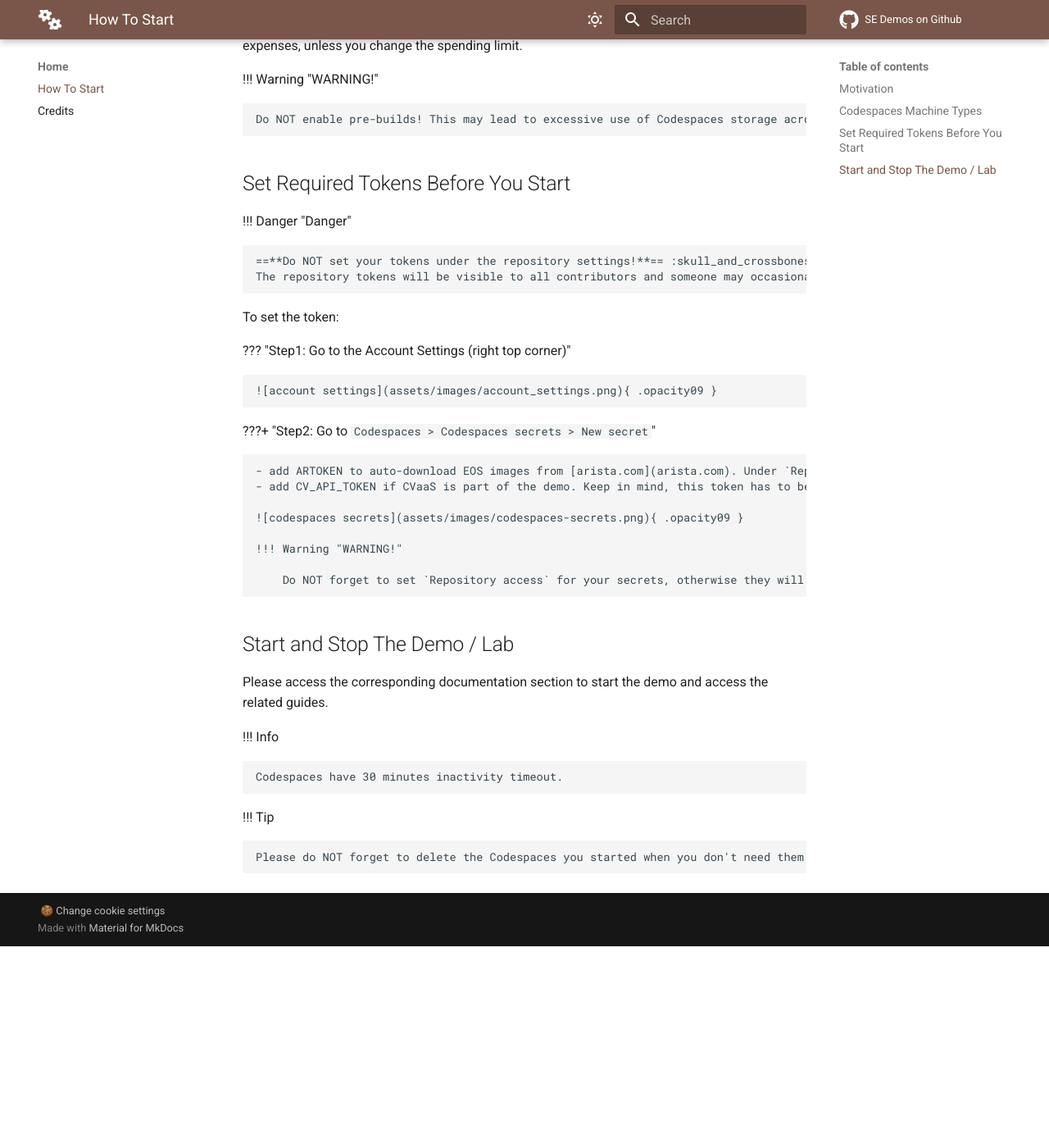
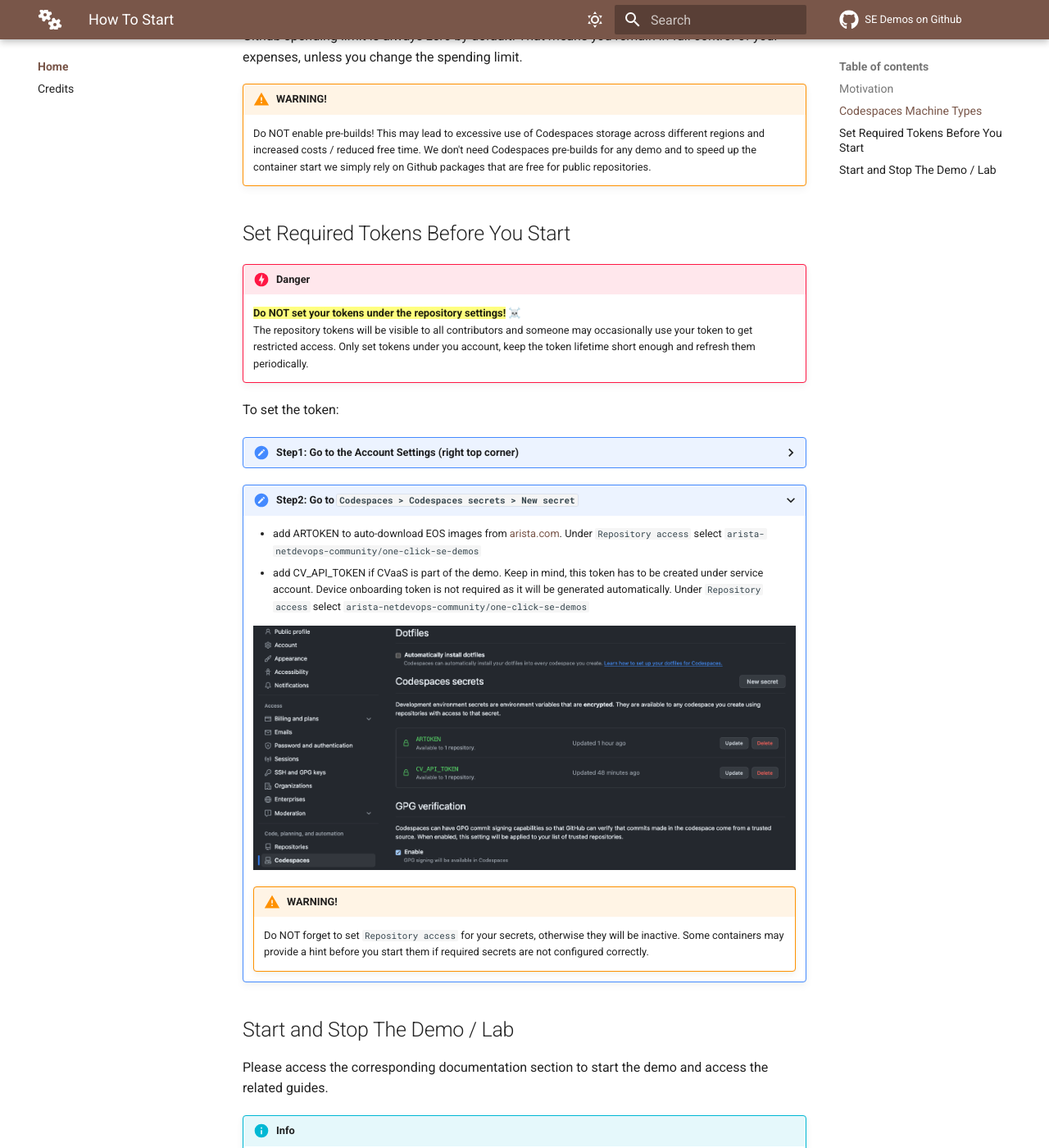
Before and after one commit to arista-netdevops-community/one-click-se-demos, an MkDocs documentation site: the page built from docs/index.md, in a window 1280 px wide and 1400 px high, scrolled down 725 px. Shown: the whole window at 82% size. Built offline with MkDocs 1.6.1 and Material for MkDocs 9.7.7, drawn with Linux system fonts in a browser that asks for light colours; emoji names are drawn with the system emoji font; comment, search, counter and statistics services are not loaded; before the commit the page ends 1879 px from its top, so only the background shows below that; some of the changed text lies outside the part shown.

Commit message:
bring back everything except extra

```diff
--- a/mkdocs.yml
+++ b/mkdocs.yml
@@ -10,9 +10,30 @@
 theme:
   name: material
   features:
+    - announce.dismiss
+    - content.code.annotate
+    - content.code.copy
+    # - content.code.select
+    - content.footnote.tooltips
+    # - content.tabs.link
+    - content.tooltips
+    - header.autohide
+    # - navigation.expand
+    - navigation.indexes
+    # - navigation.instant
+    # - navigation.instant.prefetch
+    # - navigation.instant.progress
+    # - navigation.prune
+    - navigation.sections
     - navigation.tabs
+    # - navigation.tabs.sticky
+    - navigation.top
+    - navigation.tracking
     - search.highlight
+    - search.share
     - search.suggest
+    - toc.follow
+    # - toc.integrate
   palette:
     - media: "(prefers-color-scheme: light)"
       scheme: default
@@ -37,21 +58,21 @@
     repo: fontawesome/brands/github
     logo: fontawesome/solid/gears
 
-# markdown_extensions:
-#   - attr_list
-#   - admonition
-#   - pymdownx.details
-#   - pymdownx.superfences
-#   - pymdownx.critic
-#   - pymdownx.caret
-#   - pymdownx.keys
-#   - pymdownx.mark
-#   - pymdownx.tilde
-#   - pymdownx.emoji:
-#       emoji_index: !!python/name:material.extensions.emoji.twemoji
-#       emoji_generator: !!python/name:material.extensions.emoji.to_svg
-#   - pymdownx.tabbed:
-#       alternate_style: true
+markdown_extensions:
+  - attr_list
+  - admonition
+  - pymdownx.details
+  - pymdownx.superfences
+  - pymdownx.critic
+  - pymdownx.caret
+  - pymdownx.keys
+  - pymdownx.mark
+  - pymdownx.tilde
+  - pymdownx.emoji:
+      emoji_index: !!python/name:material.extensions.emoji.twemoji
+      emoji_generator: !!python/name:material.extensions.emoji.to_svg
+  - pymdownx.tabbed:
+      alternate_style: true
 
 nav:
   - Home:
```
